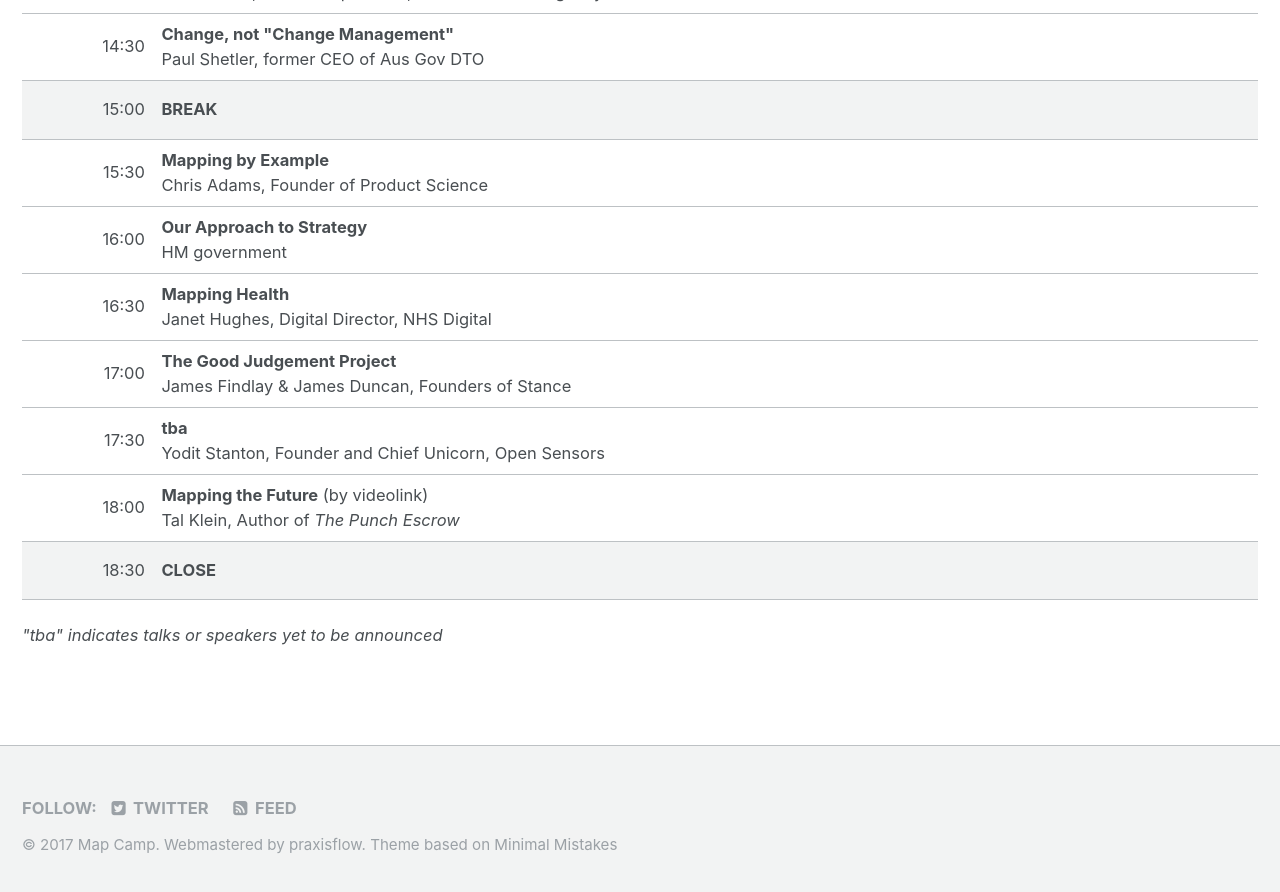
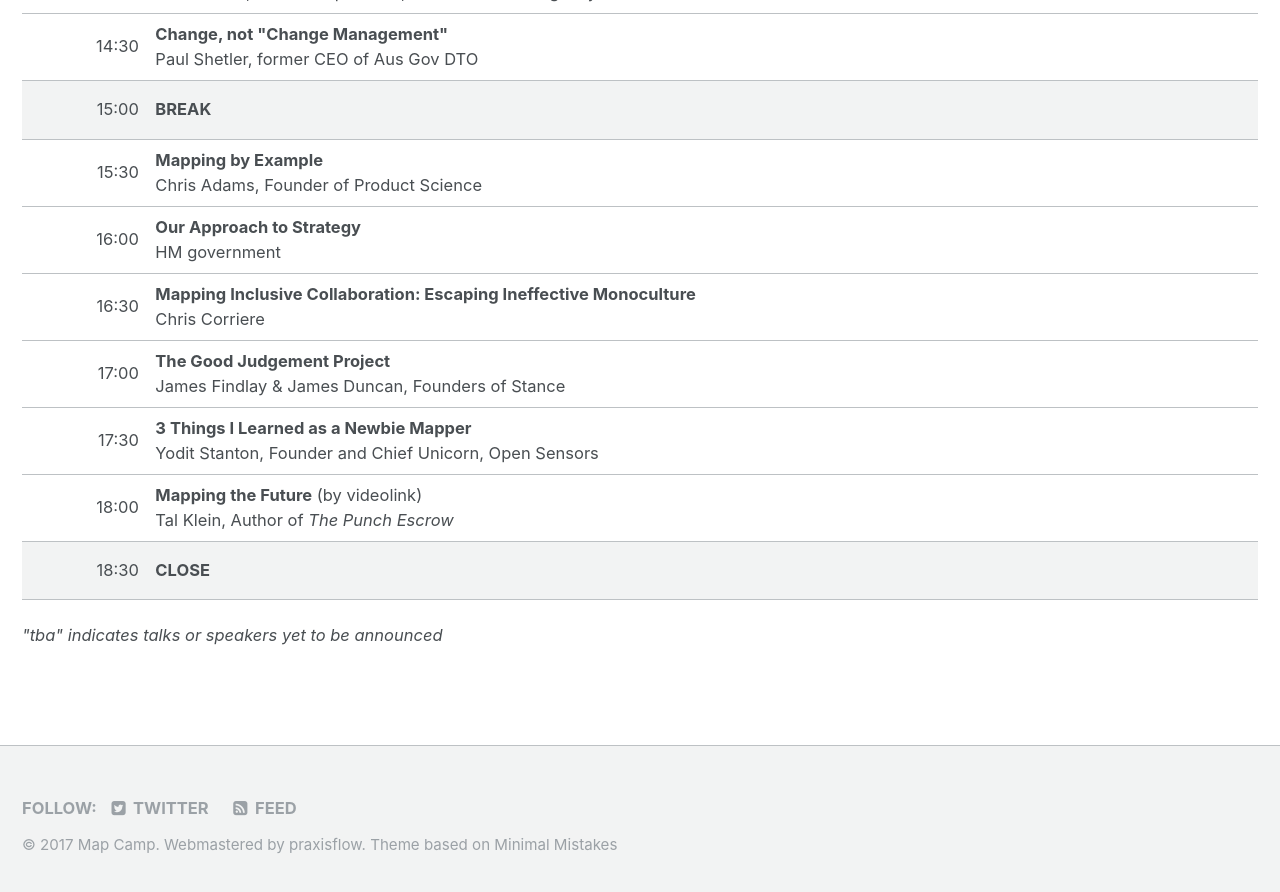
Before and after one commit to mapcampcommittee/mapcampcommittee.github.io, a Jekyll site: the page built from _pages/schedule.html, in a window 1280 px wide and 900 px high, scrolled down 1033 px. Shown: the top 892 px of the window. Built offline with Jekyll 4.4.1, drawn with Linux system fonts in a browser that asks for light colours.

Commit message:
Update schedule to accommodate new title + speaker changes.

```diff
--- a/_pages/schedule.html
+++ b/_pages/schedule.html
@@ -57,7 +57,7 @@ classes:
   </tr>
   <tr>
     <td style="text-align:right;  line-height: 2.5em;">16:30</td>
-    <td><strong>Mapping Health</strong><br/>Janet Hughes, Digital Director, NHS Digital</td>
+    <td><strong>Mapping Inclusive Collaboration: Escaping Ineffective Monoculture</strong><br/>Chris Corriere</td>
   </tr>
   <tr>
     <td style="text-align:right;  line-height: 2.5em;">17:00</td>
@@ -65,7 +65,7 @@ classes:
   </tr>
   <tr>
     <td style="text-align:right;  line-height: 2.5em;">17:30</td>
-    <td><strong>tba</strong><br/>Yodit Stanton, Founder and Chief Unicorn, Open Sensors</td>
+    <td><strong>3 Things I Learned as a Newbie Mapper</strong><br/>Yodit Stanton, Founder and Chief Unicorn, Open Sensors</td>
   </tr>
   <tr>
     <td style="text-align:right;  line-height: 2.5em;">18:00</td>
```
